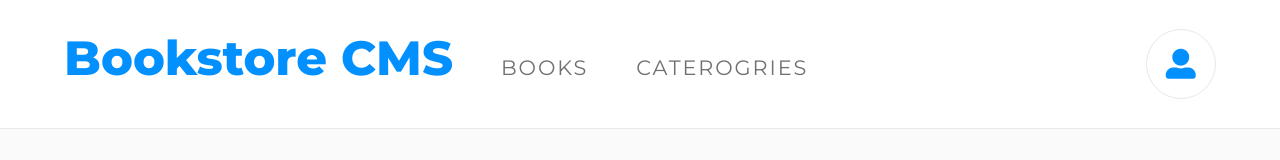
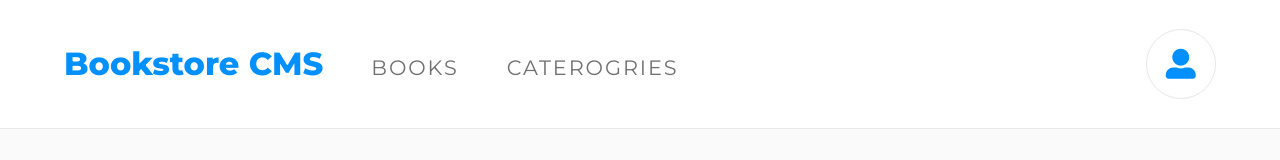
Before and after one commit to PolinaStamenova/bookstore-React-Redux, a React (Create React App) app: page / in a window 1280 px wide. Shown: the top 160 px of the page. Built offline with nearby package versions, Linux system fonts and the light colour scheme; no server answers.

Commit message:
Remove live link from README.md file Change font-size and font-family

```diff
--- a/src/components/Nav.css
+++ b/src/components/Nav.css
@@ -15,7 +15,7 @@ nav {
 
 .nav-title {
   font-family: "Montserrat", sans-serif;
-  font-size: 3rem;
+  font-size: 2rem;
   color: #0290ff;
   white-space: nowrap;
 }
--- a/src/components/books/Books.css
+++ b/src/components/books/Books.css
@@ -30,7 +30,7 @@
 
 .book-title {
   font-family: "Roboto Slab", serif;
-  font-size: 2rem;
+  font-size: 1.6rem;
   font-weight: bold;
   letter-spacing: -0.2px;
   color: #121212;
```
Also changed, not shown: 1 other file (tests, documents, lock files or other folders).
